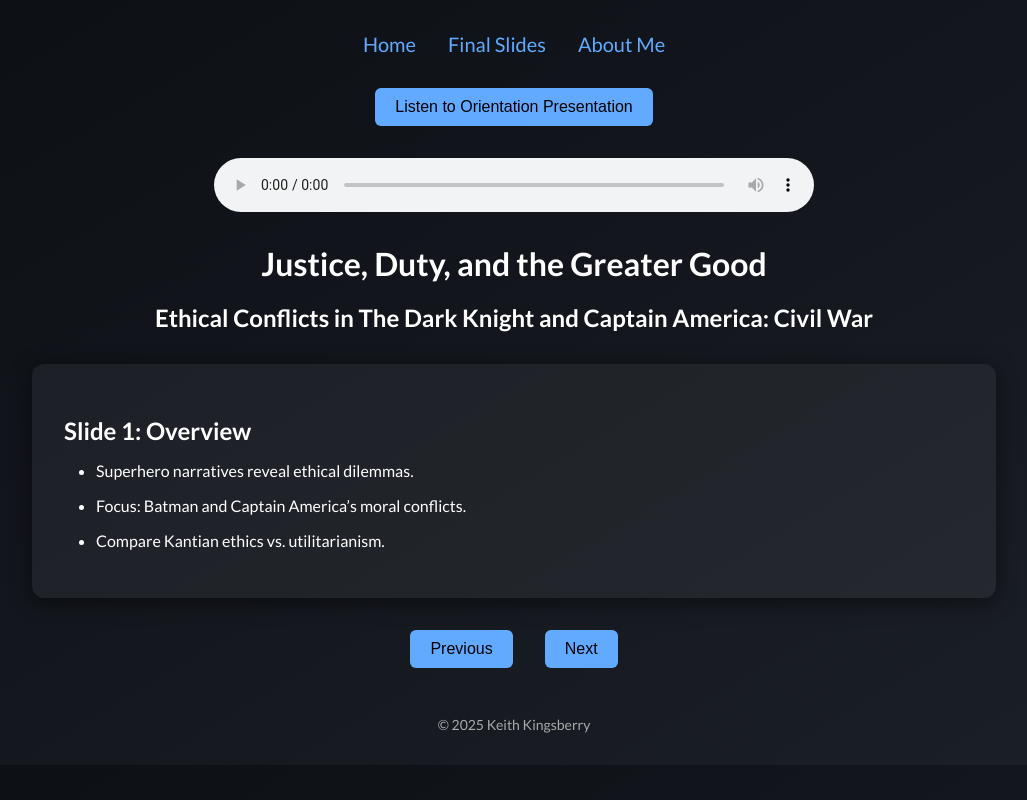
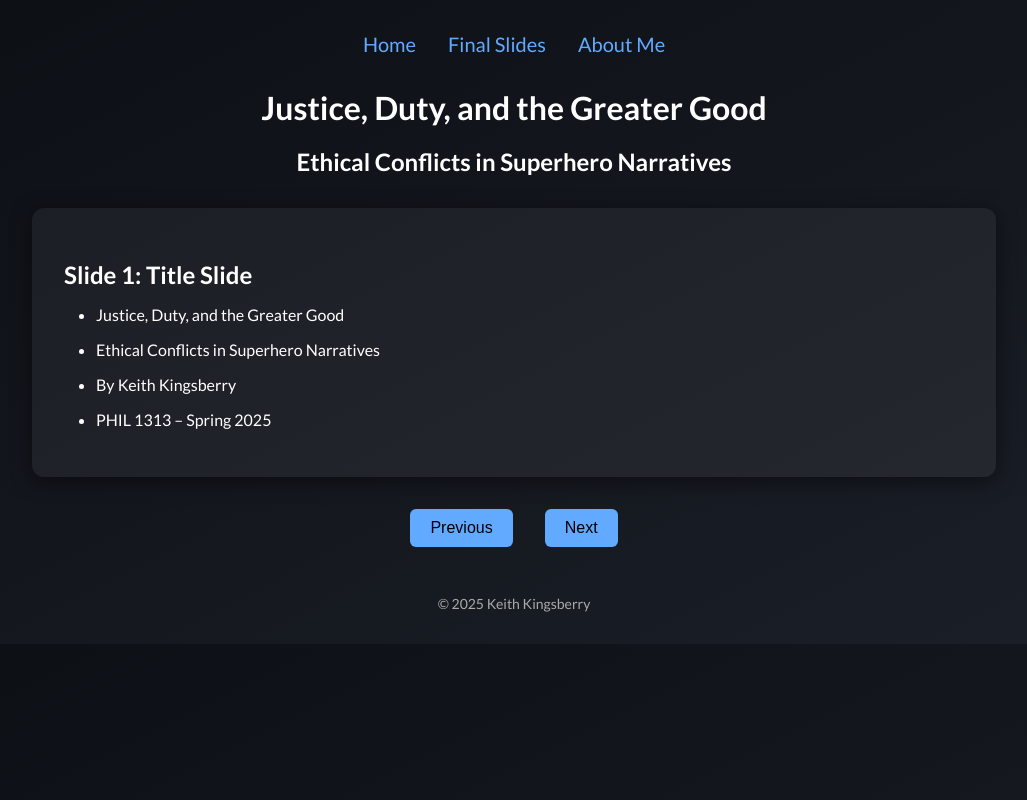
Before and after one commit to Kinsberry1/philosophy-final-project, a plain HTML site: page slides.html in a window 1280 px wide. Shown: the whole page, without its empty margins (126-1153 px from the left). Drawn offline with Linux system fonts and the light colour scheme.

Commit message:
Update slides.html

```diff
--- a/slides.html
+++ b/slides.html
@@ -7,9 +7,6 @@
   <link href="https://fonts.googleapis.com/css2?family=Lato:wght@400;700&display=swap" rel="stylesheet">
   <link rel="icon" href="https://upload.wikimedia.org/wikipedia/commons/6/6e/Philosophy-icon.png" type="image/png">
   <style>
-    html {
-      scroll-behavior: smooth;
-    }
     body {
       font-family: 'Lato', sans-serif;
       background: linear-gradient(to bottom right, #0c0f14, #1b1f27);
@@ -31,31 +28,6 @@
     nav a:hover {
       text-decoration: underline;
       color: #ffffff;
-    }
-    .audio-container {
-      text-align: center;
-      margin-bottom: 2rem;
-    }
-    .audio-button {
-      padding: 10px 20px;
-      font-size: 16px;
-      background-color: #62aaff;
-      border: none;
-      border-radius: 6px;
-      cursor: pointer;
-      transition: background 0.3s ease;
-      margin-bottom: 1rem;
-    }
-    .audio-button:hover {
-      background-color: #ffffff;
-      color: #000000;
-    }
-    audio {
-      width: 100%;
-      max-width: 600px;
-      margin: auto;
-      display: block;
-      margin-top: 1rem;
     }
     header {
       text-align: center;
@@ -114,26 +86,13 @@
   <a href="about.html">About Me</a>
 </nav>
 
-<div class="audio-container">
-  <button class="audio-button" onclick="document.getElementById('audio-player').play()">Listen to Orientation Presentation</button>
-  <audio id="audio-player" controls>
-    <source src="philosophy%20Presentation%20(3).m4a" type="audio/mp4">
-    Your browser does not support the audio element.
-  </audio>
-</div>
-
 <header>
   <h1>Justice, Duty, and the Greater Good</h1>
-  <h2>Ethical Conflicts in The Dark Knight and Captain America: Civil War</h2>
+  <h2>Ethical Conflicts in Superhero Narratives</h2>
 </header>
 
 <div class="slide" id="slide-container">
-  <h2>Slide 1: Overview</h2>
-  <ul>
-    <li>Superhero narratives reveal ethical dilemmas.</li>
-    <li>Focus: Batman and Captain America’s moral conflicts.</li>
-    <li>Compare Kantian ethics vs. utilitarianism.</li>
-  </ul>
+  <!-- Content inserted via JavaScript -->
 </div>
 
 <div class="button-group">
@@ -148,62 +107,107 @@
 <script>
   const slides = [
     {
-      title: "Slide 1: Overview",
+      title: "Slide 1: Title Slide",
       points: [
-        "Superhero narratives reveal ethical dilemmas.",
-        "Focus: Batman and Captain America’s moral conflicts.",
-        "Compare Kantian ethics vs. utilitarianism."
+        "Justice, Duty, and the Greater Good",
+        "Ethical Conflicts in Superhero Narratives",
+        "By Keith Kingsberry",
+        "PHIL 1313 – Spring 2025"
       ]
     },
     {
-      title: "Slide 2: Kantian Ethics",
+      title: "Slide 2: Introduction",
       points: [
-        "Morality based on duty, not consequences.",
-        "The Categorical Imperative: universal moral laws.",
-        "Respect for individuals and autonomy."
+        "Superhero films explore deep moral conflicts",
+        "Heroes face difficult ethical decisions",
+        "Focus on Batman and Captain America",
+        "Compare Kantian duty vs. utilitarian outcomes"
       ]
     },
     {
-      title: "Slide 3: Utilitarianism",
+      title: "Slide 3: Kantian Ethics (Duty-Based)",
       points: [
-        "Focus on outcomes: greatest good for the greatest number.",
-        "Moral decisions based on benefits and harms.",
-        "Flexible but may sacrifice individual rights."
+        "Actions must follow moral duty, not results",
+        "Right and wrong based on universal rules",
+        "Categorical Imperative: Act universally",
+        "Moral integrity matters more than consequences"
       ]
     },
     {
-      title: "Slide 4: Batman’s Moral Code",
+      title: "Slide 4: Utilitarianism (Consequence-Based)",
       points: [
-        "Refuses to kill—even when expedient.",
-        "Mass surveillance dilemma: sacrifice ethics for safety?",
-        "Ultimately reaffirms duty-based ethics."
+        "Moral decisions judged by results",
+        "Maximize happiness, minimize harm",
+        "Sometimes sacrifice for greater good",
+        "Seen with Iron Man in Civil War"
       ]
     },
     {
-      title: "Slide 5: Captain America’s Stand",
+      title: "Slide 5: Batman’s Ethics in The Dark Knight",
       points: [
-        "Rejects Sokovia Accords to maintain moral autonomy.",
-        "Emphasizes individual conscience over government control.",
-        "Clash with utilitarian reasoning (Iron Man)."
+        "Follows strict no-killing rule (duty)",
+        "Refuses to kill Joker despite chaos",
+        "Creates surveillance system (utilitarian choice)",
+        "Destroys it to maintain ethics"
       ]
     },
     {
-      title: "Slide 6: Final Reflection",
+      title: "Slide 6: Captain America's Ethics in Civil War",
       points: [
-        "True heroism involves sacrifice for principle.",
-        "Ethical clarity over popularity or expediency.",
-        "Enduring value of Kantian ethics in a chaotic world."
+        "Rejects government control (Sokovia Accords)",
+        "Believes in personal moral responsibility",
+        "Fights for individual freedoms",
+        "Prioritizes conscience over authority"
       ]
     },
     {
-      title: "Slide 7: Works Cited",
+      title: "Slide 7: Conclusion",
       points: [
-        "Groundwork for the Metaphysics of Morals by Immanuel Kant.",
+        "Heroes embody Kantian principles",
+        "True heroism requires moral sacrifice",
+        "Ethical clarity over convenience",
+        "Justice demands unwavering values"
+      ]
+    },
+    {
+      title: "Slide 8: Works Cited",
+      points: [
+        "Immanuel Kant, Groundwork for the Metaphysics of Morals",
         "Superhero Films: Fascist or Morally Virtuous?",
-        "The Gutenberg Project Text, Public Domain."
+        "Introduction to Philosophy (OpenStax)"
       ]
     }
   ];
 
   let currentSlide = 0;
-  const container = document.getElementById('slide
+  const container = document.getElementById('slide-container');
+
+  function showSlide(index) {
+    container.innerHTML = `
+      <h2>${slides[index].title}</h2>
+      <ul>
+        ${slides[index].points.map(point => `<li>${point}</li>`).join('')}
+      </ul>
+    `;
+  }
+
+  function nextSlide() {
+    if (currentSlide < slides.length - 1) {
+      currentSlide++;
+      showSlide(currentSlide);
+    }
+  }
+
+  function previousSlide() {
+    if (currentSlide > 0) {
+      currentSlide--;
+      showSlide(currentSlide);
+    }
+  }
+
+  // Initialize first slide
+  showSlide(currentSlide);
+</script>
+
+</body>
+</html>
```
